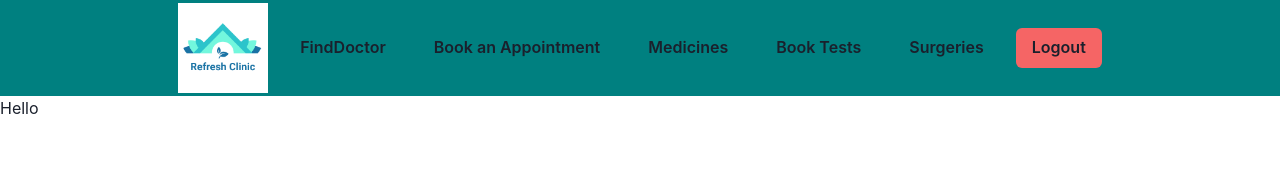
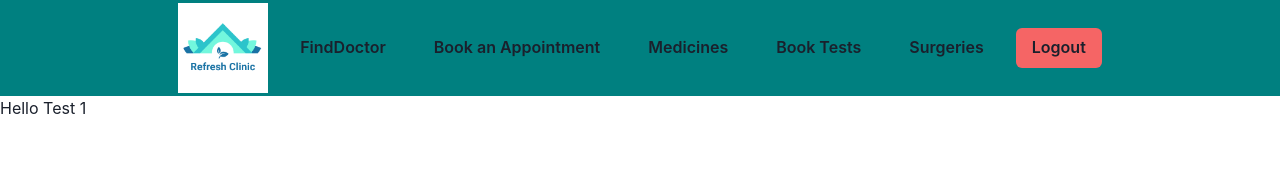
Before and after one commit to DevnandanRaj/Refresh-Clinic, a React (Create React App) app in the folder refresh-clinic/: page /finddoctors in a window 1280 px wide. Shown: the top 170 px of the page. Built offline with nearby package versions, Linux system fonts and the light colour scheme; sample sign-in values are in the browser's storage.

Commit message:
added routing and login popup is notworking

```diff
--- a/refresh-clinic/src/Pages/FindDoctors.jsx
+++ b/refresh-clinic/src/Pages/FindDoctors.jsx
@@ -4,7 +4,7 @@ function FindDoctors() {
     return (
         <>
             <Navbar/>
-            Hello
+            Hello Test 1
         </>
     )
 }
```
